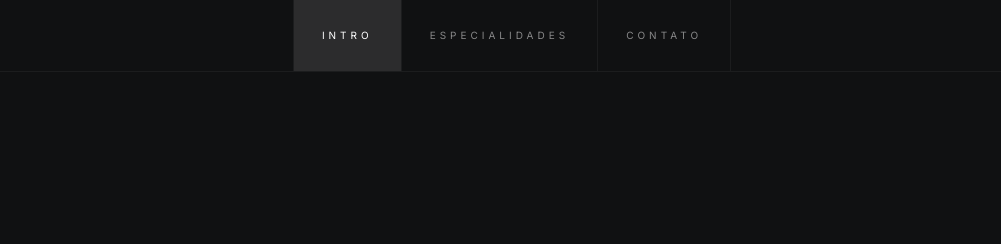
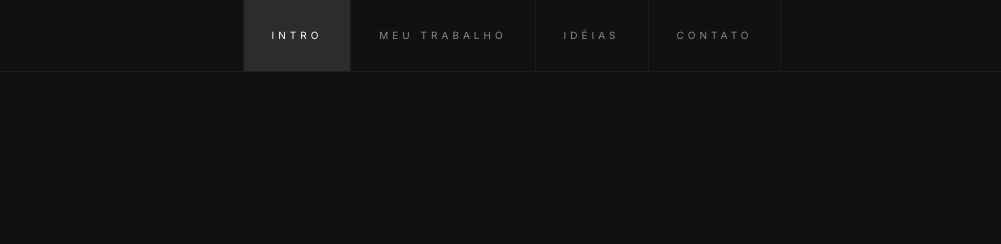
Before and after one commit to HenricleyGuarnieri/portfolio, a plain HTML site: page index.html in a window 1280 px wide. Shown: the top 244 px of the page, 128-1129 px from the left. Drawn offline with Linux system fonts and the light colour scheme.

Commit message:
Update
Menu bar

```diff
--- a/index.html
+++ b/index.html
@@ -62,8 +62,8 @@
                 <nav class="s-header__nav">
                     <ul>
                         <li class="current"><a href="#intro" class="smoothscroll">Intro</a></li>
-                        <li><a href="#services" class="smoothscroll">Especialidades</a></li>
-                        <!--<li><a href="#works" class="smoothscroll">Our Works</a></li> -->
+                        <li><a href="#services" class="smoothscroll">Meu trabalho</a></li>
+                        <li><a href="#works" class="smoothscroll">Idéias</a></li>
                         <li><a href="#contact" class="smoothscroll">Contato</a></li>
                     </ul>
                 </nav>
@@ -206,7 +206,7 @@
 
             <div class="row section-header has-bottom-sep">
                 <div class="column lg-12">
-                    <h3 class="text-pretitle">O que faço</h3>
+                    <h3 class="text-pretitle">O que eu faço</h3>
                     <h1 class="text-display-title">
                         Estou pronto para ajudá-lo a alcançar o sucesso <br>
                         em seu negócio, oferecendo as ferramentas e o <br>
```
Also changed, not shown: images/portfolio/logo.svg (deleted).
